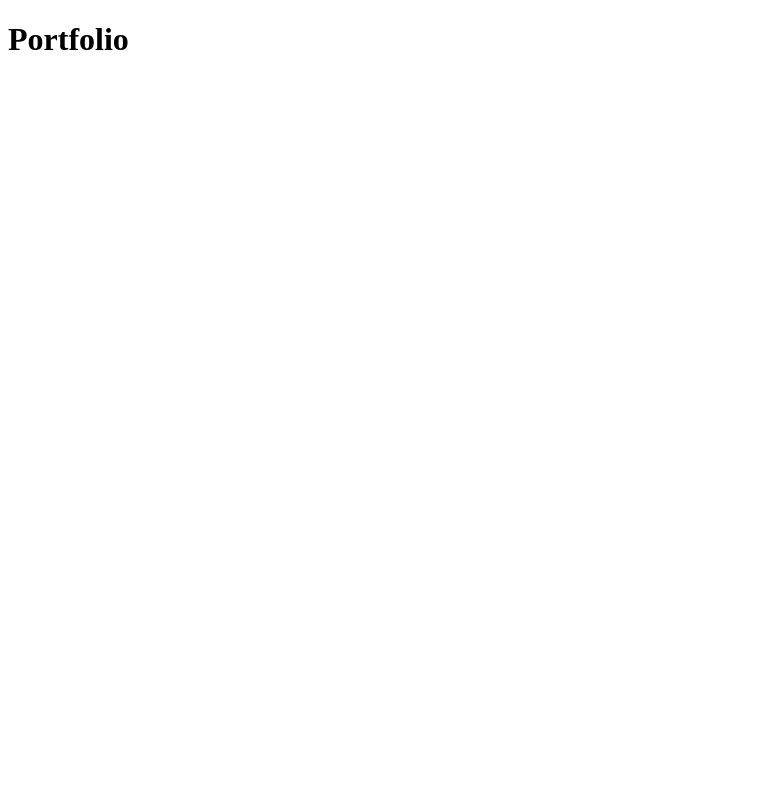
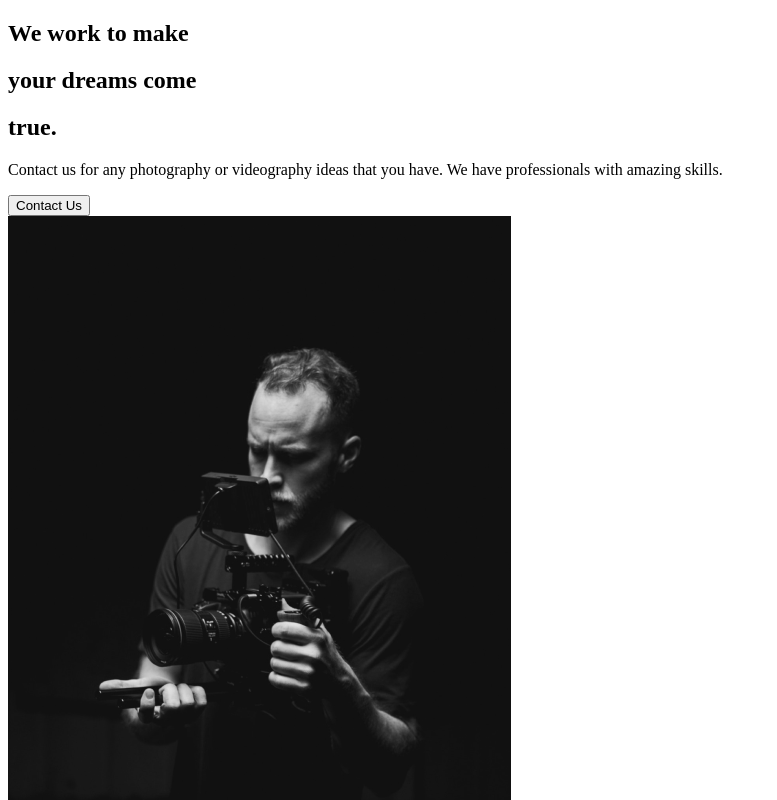
Before and after one commit to urbutisj/react-portfolio-project, a React (Create React App) app: page / in a window 1280 px wide. Shown: the top 800 px of the page, without its empty margins (0-777 px from the left). Built offline with nearby package versions, Linux system fonts and the light colour scheme.

Commit message:
2. About Us Section

```diff
--- a/src/App.js
+++ b/src/App.js
@@ -1,9 +1,12 @@
 
+//Import Pages
+
+import AboutUs from "./pages/AboutUs";
 
 function App() {
   return (
     <div className="App">
-      <h1>Portfolio</h1>
+      <AboutUs/>
     </div>
   );
 }
--- /dev/null
+++ b/src/components/AboutSection.js
@@ -0,0 +1,32 @@
+import React from 'react';
+import home1 from "../img/home1.png";
+
+const AboutSection = () => {
+    return(
+        <div>
+            <div className="description">
+                <div className="title">
+                    <div className="hide">
+                        <h2>We work to make </h2>
+                    </div>
+                    <div className="hide">
+                        <h2>your <span>dreams</span> come</h2>
+                    </div>
+                    <div className="hide">
+                        <h2>true.</h2>
+                    </div>
+                </div>
+                <p>Contact us for any photography or videography ideas that you have.
+                    We have professionals with amazing skills.
+                </p>
+                <button>Contact Us</button>
+            </div>
+            <div className="image">
+                <img src={home1} alt="Men with a camera"></img>
+            </div>
+        </div>
+    )
+}
+
+
+export default AboutSection;
--- /dev/null
+++ b/src/pages/AboutUs.js
@@ -0,0 +1,12 @@
+import React from 'react';
+
+//Page Componenents
+import AboutSection from "../components/AboutSection";
+
+const AboutUs = () => {
+    return(
+        <AboutSection/>
+    )
+}
+
+export default AboutUs;
```
